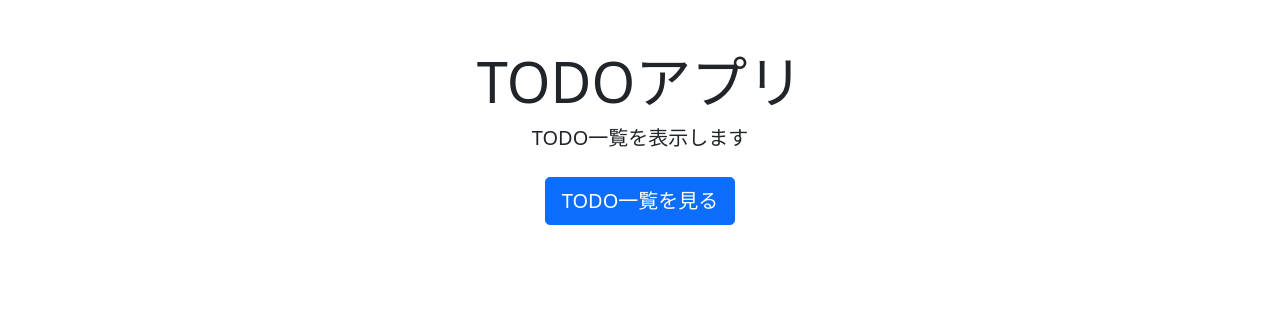
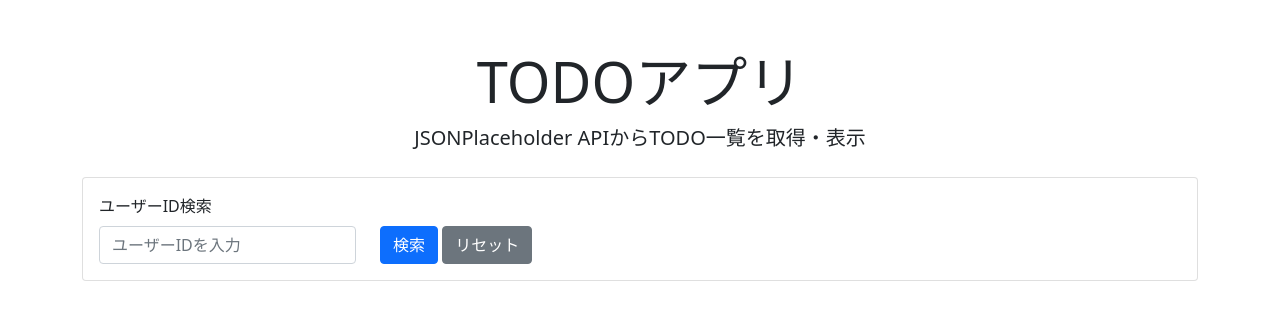
Before and after one commit to tsukagoshi-ren/Python_Curriculum_8, a Django app: page /todos_app/ in a window 1280 px wide. Shown: the top 320 px of the page. Run offline with Django 5.2, Linux system fonts and the light colour scheme; data that the repository does not hold is empty.

Commit message:
いったん完成

```diff
--- a/django_projects/kadai_pj/todos_app/templates/todos/index.html
+++ /dev/null
@@ -1,21 +0,0 @@
-<!DOCTYPE html>
-<html lang="ja">
-<head>
-    <meta charset="UTF-8">
-    <title>TODOアプリ</title>
-    <link href="https://cdn.jsdelivr.net/npm/bootstrap@5.1.3/dist/css/bootstrap.min.css" rel="stylesheet">
-</head>
-<body>
-    <div class="container mt-5">
-        <div class="text-center">
-            <h1 class="display-4">TODOアプリ</h1>
-            <p class="lead">TODO一覧を表示します</p>
-
-            <div class="mt-4">
-                <a href="{% url 'todo_list' %}" class="btn btn-primary btn-lg">TODO一覧を見る</a>
-            </div>
-
-        </div>
-    </div>
-</body>
-</html>
--- a/django_projects/kadai_pj/todos_app/templates/todos/todo_list.html
+++ b/django_projects/kadai_pj/todos_app/templates/todos/todo_list.html
@@ -9,33 +9,48 @@
 
 <body>
     <div class="container mt-5">
-        <h1>TODO一覧</h1>
+        <!-- タイトル部分を追加 -->
+        <div class="text-center mb-4">
+            <h1 class="display-4">TODOアプリ</h1>
+            <p class="lead">JSONPlaceholder APIからTODO一覧を取得・表示</p>
+        </div>
+
+        <!-- 検索フォーム -->
         <div class="card mb-3">
             <div class="card-body">
-                <form method="GET" action="{% url 'todo_list' %}">
+                <form method="GET">
                     <div class="row align-items-end">
                         <div class="col-auto">
-                            <label for="{{ form.user_id.id_for_label }}" class="form-label">検索</label>
+                            <label for="{{ form.user_id.id_for_label }}" class="form-label">ユーザーID検索</label>
                             {{ form.user_id }}
                         </div>
                         <div class="col-auto">
                             <button class="btn btn-primary" type="submit">検索</button>
+                            <a href="{% url 'todo_list' %}" class="btn btn-secondary">リセット</a>
                         </div>
                     </div>
-
-                    {% if form.errors %}
-                    <div class="alert alert-danger mt-2">
-                        {{ form.errors }}
-                    </div>
-                    {% endif %}
                 </form>
             </div>
         </div>
 
+        <!-- TODO一覧表示 -->
         {% if search_id %}
         {% if todos %}
-        <table class="table table-striped">
-            <thead>
+        <!-- 検索結果あり -->
+        <div class="alert alert-info">
+            ユーザーID: {{ search_id }} のTODO（{{ todos|length }}件）
+        </div>
+        {% else %}
+        <!-- 検索結果なし -->
+        <div class="alert alert-warning">
+            該当のユーザーは存在しません
+        </div>
+        {% endif %}
+        {% endif %}
+
+        {% if todos %}
+        <table class="table table-striped table-hover">
+            <thead class="table-dark">
                 <tr>
                     <th>ID</th>
                     <th>タイトル</th>
@@ -47,40 +62,18 @@
                 <tr>
                     <td>{{ todo.id }}</td>
                     <td>{{ todo.title }}</td>
-                    <td>{{ todo.completed|yesno:"はい,いいえ" }}</td>
-                </tr>
-                {% endfor %}
-            </tbody>
-        </table>
-        {% else %}
-        <div class="alert alert-warning" role="alert">
-            該当のユーザーは存在しません
-        </div>
-        {% endif %}
-        {% else %}
-        {% if todos %}
-        <table class="table table-striped">
-            <thead>
-                <tr>
-                    <th>ID</th>
-                    <th>タイトル</th>
-                    <th>完了</th>
-                </tr>
-            </thead>
-            <tbody>
-                {% for todo in todos %}
-                <tr>
-                    <td>{{ todo.id }}</td>
-                    <td>{{ todo.title }}</td>
-                    <td>{{ todo.completed|yesno:"はい,いいえ" }}</td>
+                    <td>
+                        {% if todo.completed %}
+                        <span class="badge bg-success">完了</span>
+                        {% else %}
+                        <span class="badge bg-warning">未完了</span>
+                        {% endif %}
+                    </td>
                 </tr>
                 {% endfor %}
             </tbody>
         </table>
         {% endif %}
-        {% endif %}
-
-        <p class="mt-3"><a href="{% url 'index' %}" class="btn btn-secondary">トップページに戻る</a></p>
     </div>
 </body>
 
--- a/django_projects/kadai_pj/todos_app/urls.py
+++ b/django_projects/kadai_pj/todos_app/urls.py
@@ -2,6 +2,5 @@ from django.urls import path
 from . import views
 
 urlpatterns = [
-    path('', views.index, name='index'),
-    path('todos/', views.todo_list, name='todo_list'),
+    path('', views.todo_list, name='todo_list'),  # TODO一覧を表示
 ]
--- a/django_projects/kadai_pj/todos_app/views.py
+++ b/django_projects/kadai_pj/todos_app/views.py
@@ -1,10 +1,6 @@
 from django.shortcuts import render, redirect
 from .forms import TodoSearchForm
 import requests
-
-def index(request):
-    return render(request, 'todos/index.html')
-
 
 def todo_list(request):
     url = 'https://jsonplaceholder.typicode.com/todos'  # 接続先のapiのパスを指定
```
